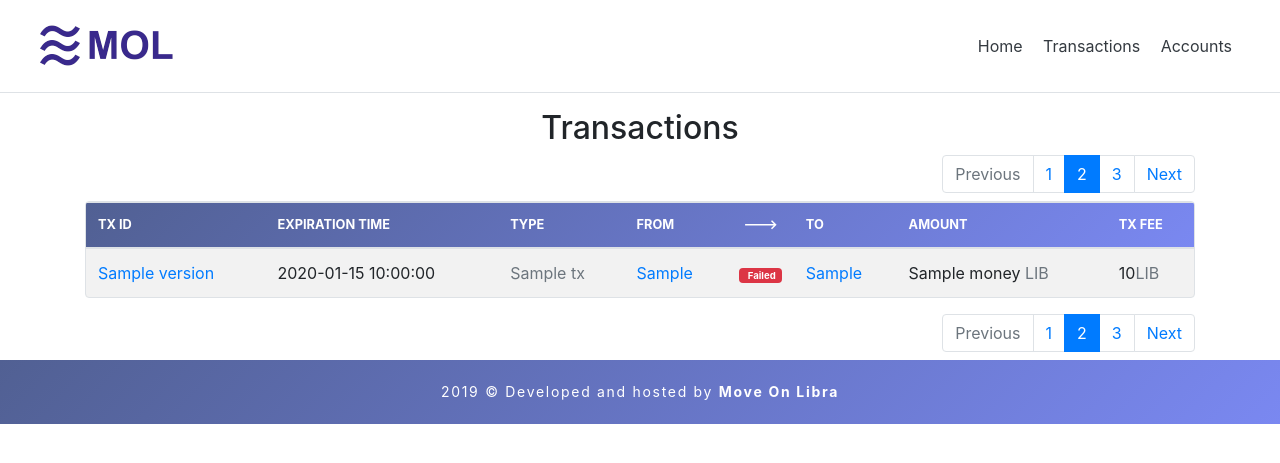
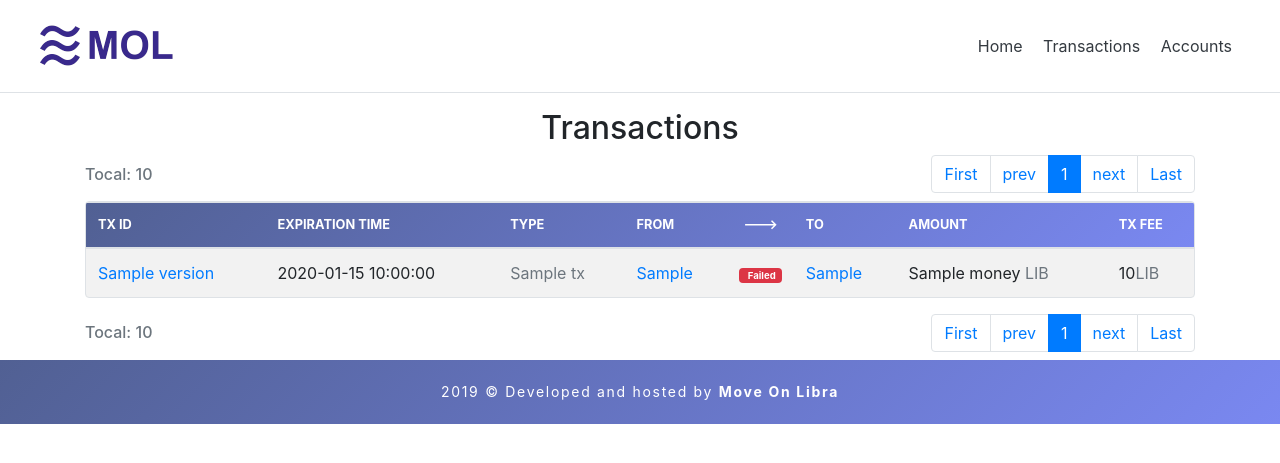
Before and after one commit to MoveOnLibra/LibraExplorer, a Flask app: template templates/transactions.html in a window 1280 px wide. Shown: the top 463 px of the page. Run offline with Flask 2, Linux system fonts and the light colour scheme; the template is opened without the code that fills it: most values are stand-ins (such as "Sample title", 1, 10 or a date in 2020); some libraries are stand-ins or nearby versions.

Commit message:
pagination

```diff
--- a/app.py
+++ b/app.py
@@ -91,7 +91,19 @@ def transactions():
     txs = get_txs(start)
     for tx in txs:
         transaction_format(tx)
-    return render_template('transactions.html',txs=txs)
+    total = latest_txs[0]["version"]
+    cur = txs[0]["version"]
+    ctx={'first_class': '', 'last_class': ''}
+    total_page = total//10
+    cur_page = cur//10
+    ctx['total'] = total
+    ctx['total_page'] = total_page
+    ctx['cur_page'] = cur_page
+    if cur_page == 0:
+        ctx['first_class'] = 'disabled'
+    if cur_page == total_page:
+        ctx['last_class'] = 'disabled'
+    return render_template('transactions.html',txs=txs, ctx=ctx)
 
 @app.route("/transactions/<int:id>")
 def transaction(id):
--- a/templates/transactions.html
+++ b/templates/transactions.html
@@ -11,19 +11,20 @@
 
 
   <div class="d-md-flex justify-content-between align-items-center px-0 mb-2 mr-0">
+    <h5 class="h6 mb-0"><span class='text-muted'> Tocal: {{ctx.total}}</span></h5>
     <div class="ml-auto">
       <nav aria-label="...">
         <ul class="pagination  mb-0">
-          <li class="page-item disabled">
-            <a class="page-link" href="#" tabindex="-1">Previous</a>
+          <li class="page-item {{ctx.first_class}}">
+            <a class="page-link" href="/transactions?start=0" tabindex="-1">First</a>
           </li>
-          <li class="page-item"><a class="page-link" href="#">1</a></li>
+          <li class="page-item {{ctx.first_class}}"><a class="page-link" href="/transactions?start={{(ctx.cur_page-1)*10}}">prev</a></li>
           <li class="page-item active">
-            <a class="page-link" href="#">2 <span class="sr-only">(current)</span></a>
+            <a class="page-link" href="#">{{ctx.cur_page}} <span class="sr-only">(current)</span></a>
           </li>
-          <li class="page-item"><a class="page-link" href="#">3</a></li>
-          <li class="page-item">
-            <a class="page-link" href="#">Next</a>
+          <li class="page-item {{ctx.last_class}}"><a class="page-link" href="/transactions?start={{(ctx.cur_page+1)*10}}">next</a></li>
+          <li class="page-item {{ctx.last_class}}">
+            <a class="page-link" href="/transactions?start={{ctx.total_page*10}}">Last</a>
           </li>
         </ul>
       </nav>
@@ -71,19 +72,20 @@
 
 
   <div class="d-md-flex justify-content-between align-items-center px-0 mb-2 mr-0">
+    <h5 class="h6 mb-0"><span class='text-muted'> Tocal: {{ctx.total}}</span></h5>
     <div class="ml-auto">
       <nav aria-label="...">
         <ul class="pagination  mb-0">
-          <li class="page-item disabled">
-            <a class="page-link" href="#" tabindex="-1">Previous</a>
+          <li class="page-item {{ctx.first_class}}">
+            <a class="page-link" href="/transactions?start=0" tabindex="-1">First</a>
           </li>
-          <li class="page-item"><a class="page-link" href="#">1</a></li>
+          <li class="page-item {{ctx.first_class}}"><a class="page-link" href="/transactions?start={{(ctx.cur_page-1)*10}}">prev</a></li>
           <li class="page-item active">
-            <a class="page-link" href="#">2 <span class="sr-only">(current)</span></a>
+            <a class="page-link" href="#">{{ctx.cur_page}} <span class="sr-only">(current)</span></a>
           </li>
-          <li class="page-item"><a class="page-link" href="#">3</a></li>
-          <li class="page-item">
-            <a class="page-link" href="#">Next</a>
+          <li class="page-item {{ctx.last_class}}"><a class="page-link" href="/transactions?start={{(ctx.cur_page+1)*10}}">next</a></li>
+          <li class="page-item {{ctx.last_class}}">
+            <a class="page-link" href="/transactions?start={{ctx.total_page*10}}">Last</a>
           </li>
         </ul>
       </nav>
```
